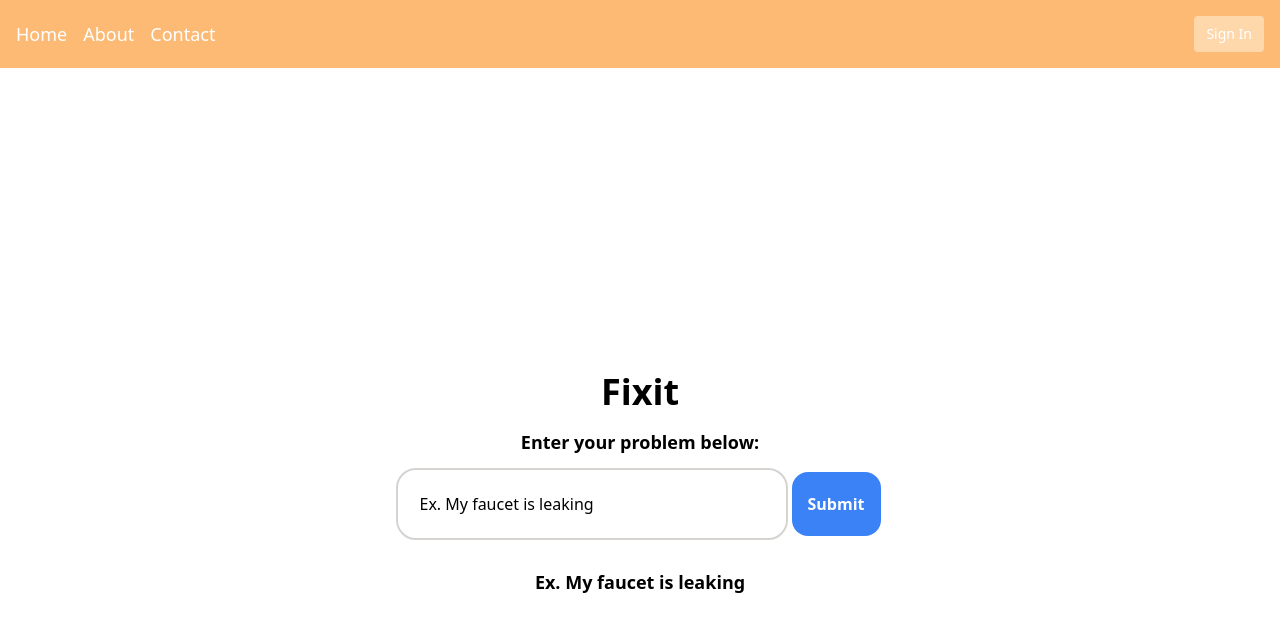
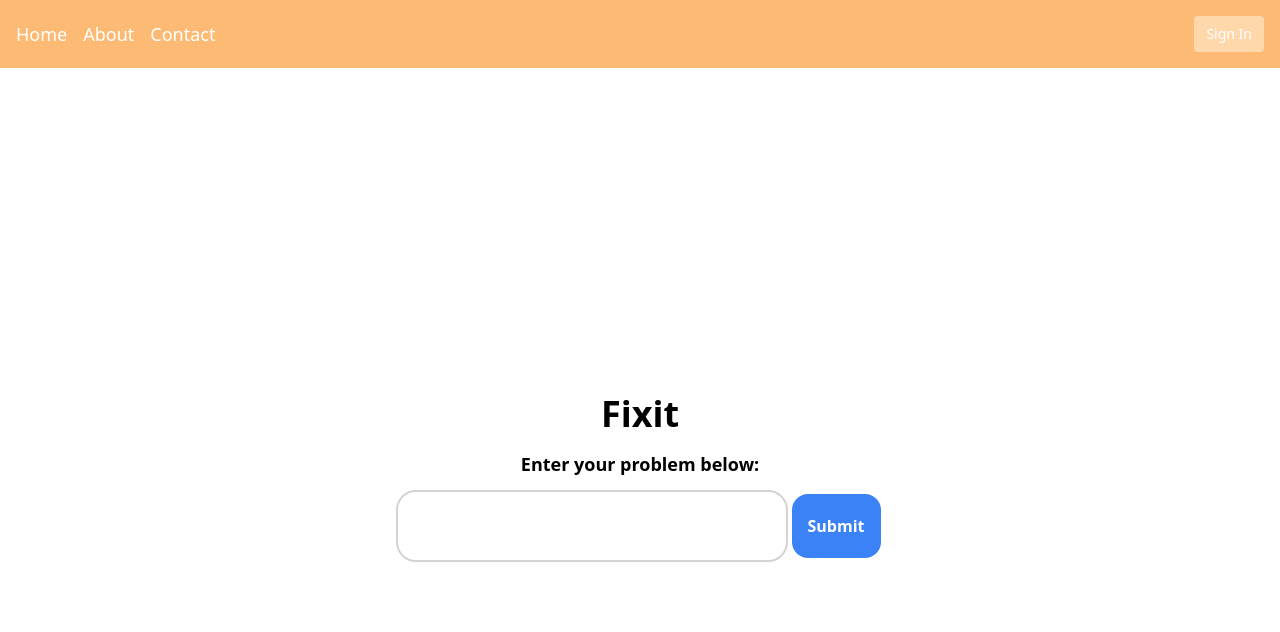
Before and after one commit to WillCBarker/Fixit, a Next.js app in the folder fixit-webapp/: page / in a window 1280 px wide. Shown: the top 632 px of the page. Built offline with nearby package versions, Linux system fonts and the light colour scheme.

Commit message:
revised form, removed input prompt updates on front end in favor of sending directly to prompt endpoint

```diff
--- a/fixit-webapp/app/components/prompt/prompt.js
+++ b/fixit-webapp/app/components/prompt/prompt.js
@@ -1,26 +1,29 @@
 "use client";
 
-import React, { useState } from "react";
+import React, { useState, useRef } from "react";
 
 export function NewPrompt({ initialPrompt = "" }) {
-  const [inputValue, setInputValue] = useState(initialPrompt);
-  const [enteredPrompt, setEnteredPrompt] = useState(initialPrompt);
+  const promptInputRef = useRef();
 
-  const changeInputHandler = (event) => {
-    setInputValue(event.target.value);
-  };
+  const submitFormHandler = (event) => {
+    event.preventDefault();
 
-  const submitHandler = (event) => {
-    event.preventDefault();
-    setEnteredPrompt(inputValue);
-    console.log("Submitted prompt:", inputValue);
+    const enteredPrompt = promptInputRef.current.value;
+    const requestBody = { prompt: enteredPrompt }
+    fetch("/api/prompts", {
+      method: "POST",
+      body: JSON.stringify(requestBody),
+      headers: {
+        "Content-Type": "application/json"
+      }
+    });
   };
 
   return (
     <div className="flex flex-col items-center justify-center h-screen">
       <h1 className="text-4xl font-bold mb-4">Fixit</h1>
       <p className="text-lg font-semibold mb-4">Enter your problem below:</p>
-      <form onSubmit={submitHandler} className="flex flex-col items-center">
+      <form onSubmit={submitFormHandler} className="flex flex-col items-center">
         <label htmlFor="prompt" className="sr-only">
           Enter your problem
         </label>
@@ -28,10 +31,9 @@ export function NewPrompt({ initialPrompt = "" }) {
           <input
             type="text"
             id="prompt"
-            value={inputValue}
-            onChange={changeInputHandler}
             required
             className="outline outline-2 outline-offset-2 outline-stone-300 h-16 w-96 pr-8 pl-5 focus:shadow rounded-2xl"
+            ref={promptInputRef}
           />
           <button
             type="submit"
@@ -41,7 +43,6 @@ export function NewPrompt({ initialPrompt = "" }) {
           </button>
         </div>
       </form>
-      <p className="text-lg font-semibold mt-4">{enteredPrompt}</p>
     </div>
   );
 }
```
